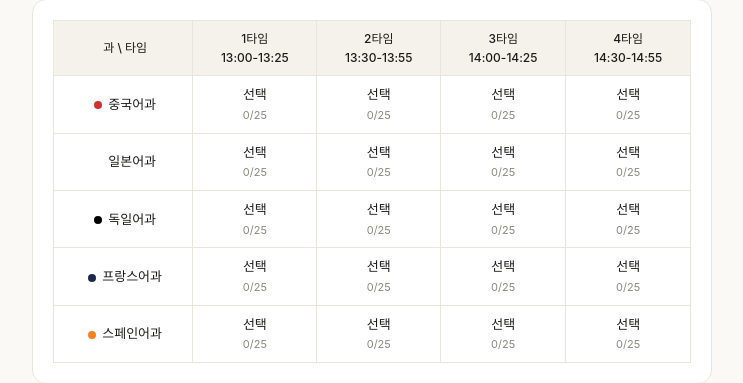
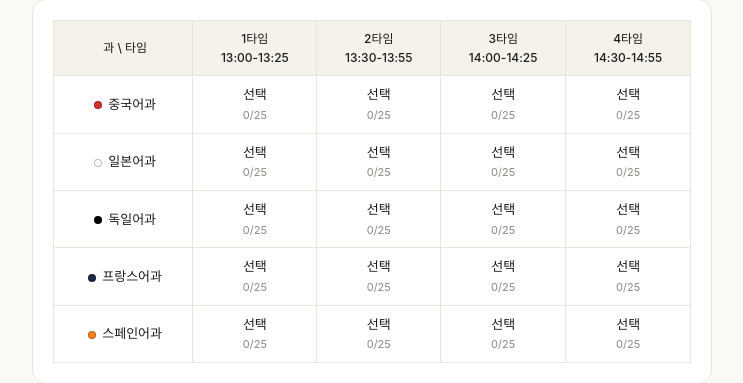
Before and after one commit to damdami-lab/festival-booth, a Next.js app: page / in a window 1280 px wide. Shown: the part 476-859 px from the top of the page, without its empty margins (268-1011 px from the left). Built offline with nearby package versions, Linux system fonts and the light colour scheme; no server answers; the database is empty.

Commit message:
Update globals.css

```diff
--- a/app/globals.css
+++ b/app/globals.css
@@ -149,6 +149,7 @@ table.matrix th {
   border-radius: 50%;
   margin-right: 6px;
   vertical-align: middle;
+  border: 1px solid rgba(0, 0, 0, 0.25);
 }
 
 .slot-cell {
@@ -295,6 +296,7 @@ button.secondary {
   font-size: 13px;
   background: #f4f2ea;
   border-left: 4px solid #1c1c1a;
+  box-shadow: inset 0 0 0 1px rgba(0, 0, 0, 0.08);
 }
 
 .summary-slots {
```
